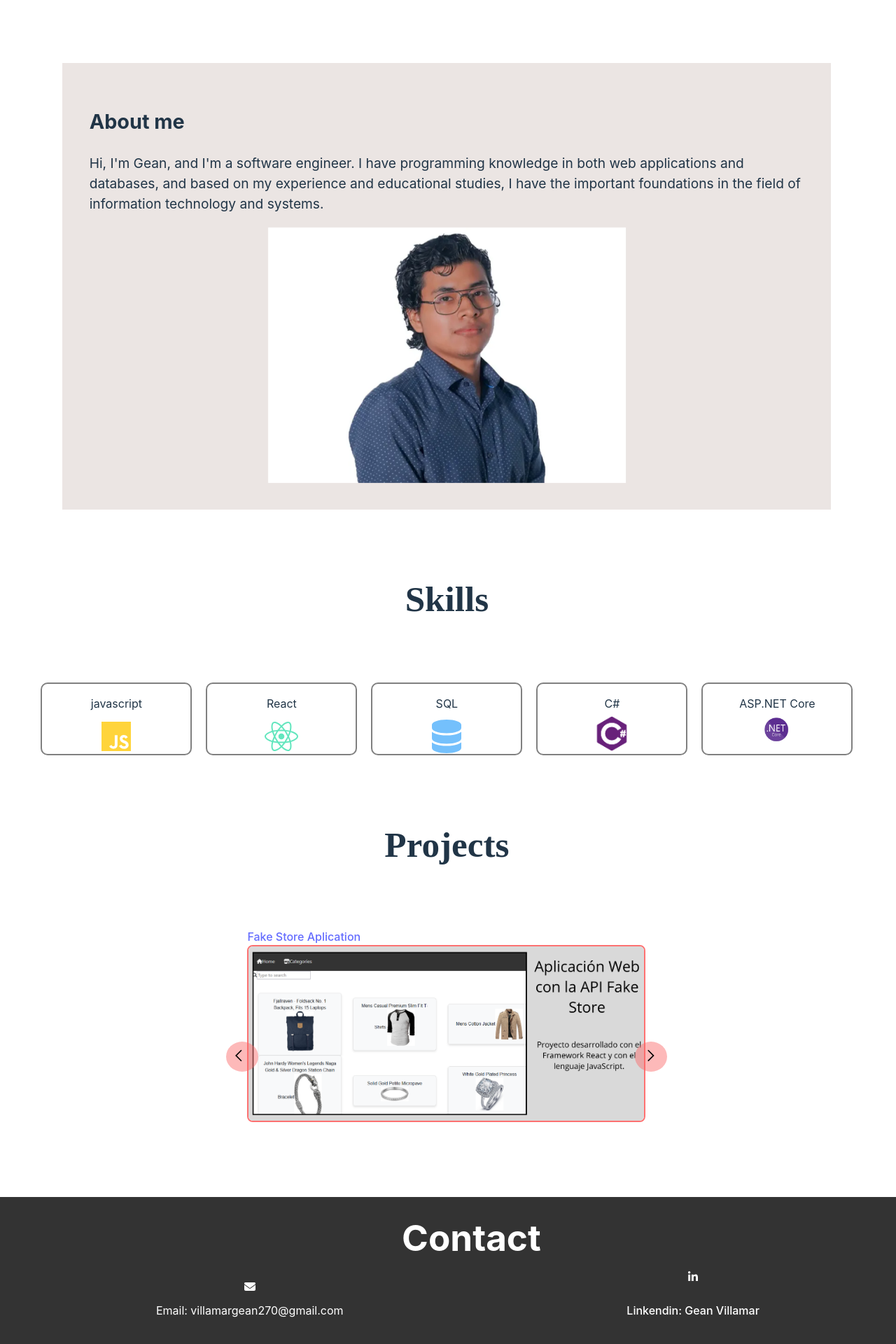
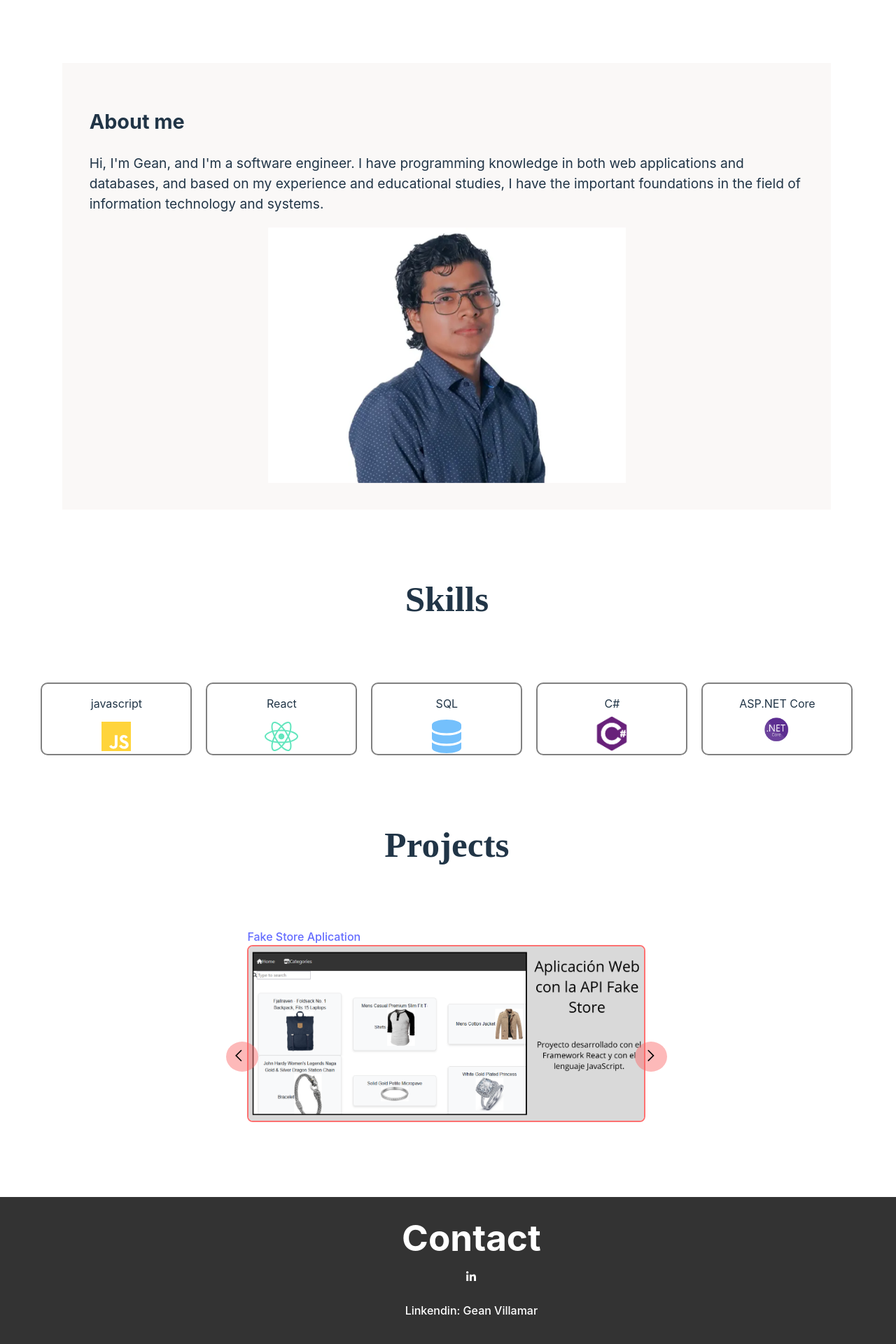
Before and after one commit to GeanVillamar/portafolio, a React (Vite) app: page / in a window 1280 px wide. Shown: the part 78-1998 px from the top of the page at 70% size. Built offline with nearby package versions, Linux system fonts and the light colour scheme.

Commit message:
modified components contact and skills

```diff
--- a/src/App.css
+++ b/src/App.css
@@ -38,7 +38,7 @@ li a {
 .about-container {
   padding: 2em;
   font-size: 1.2rem;
-  background-color: #ebe5e3;
+  background-color: #faf8f7;
   max-width: 1200px;
   width: 80%;
   height: auto;
--- a/src/components/Contact.jsx
+++ b/src/components/Contact.jsx
@@ -8,14 +8,6 @@ function Contact() {
       <h1>Contact</h1>
       <footer>
         <ul>
-          <li>
-            <FontAwesomeIcon
-              icon={faEnvelope}
-              style={{ color: "#ffffff" }}
-              className="icon-envelop"
-            />
-            <p translate="no">Email: villamargean270@gmail.com</p>
-          </li>
           <li>
             <FontAwesomeIcon
               icon={faLinkedinIn}
--- a/src/components/Skills.jsx
+++ b/src/components/Skills.jsx
@@ -1,5 +1,5 @@
 import { FontAwesomeIcon } from "@fortawesome/react-fontawesome";
-import { Slide } from "react-awesome-reveal";
+import { Fade } from "react-awesome-reveal";
 import { faJs, faReact } from "@fortawesome/free-brands-svg-icons";
 import { faDatabase } from "@fortawesome/free-solid-svg-icons";
 import csharp from "./images/csharp.png";
@@ -9,7 +9,7 @@ function Skills() {
   return (
     <div className="skills-container">
       <ul className="list-skill">
-        <Slide direction="right" cascade triggerOnce>
+        <Fade direction="right" cascade triggerOnce>
           <li>
             <p>javascript</p>
             <FontAwesomeIcon
@@ -47,7 +47,7 @@ function Skills() {
             <p translate="no">ASP.NET Core</p>
             <img className="icon-skill" src={asp} alt="icon-asp" id="asp" />
           </li>
-        </Slide>
+        </Fade>
       </ul>
     </div>
   );
```
